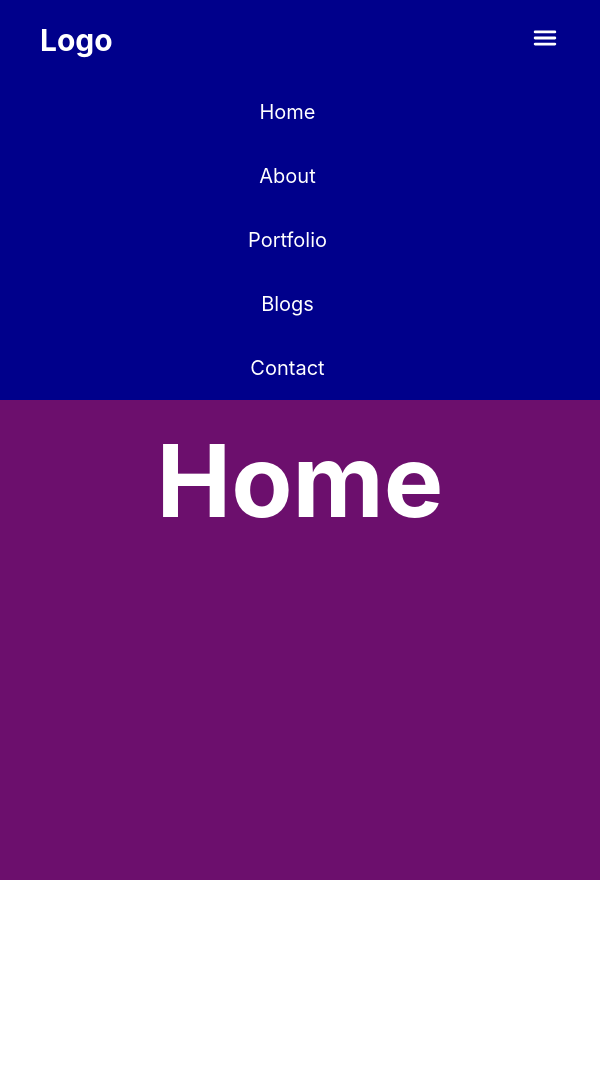
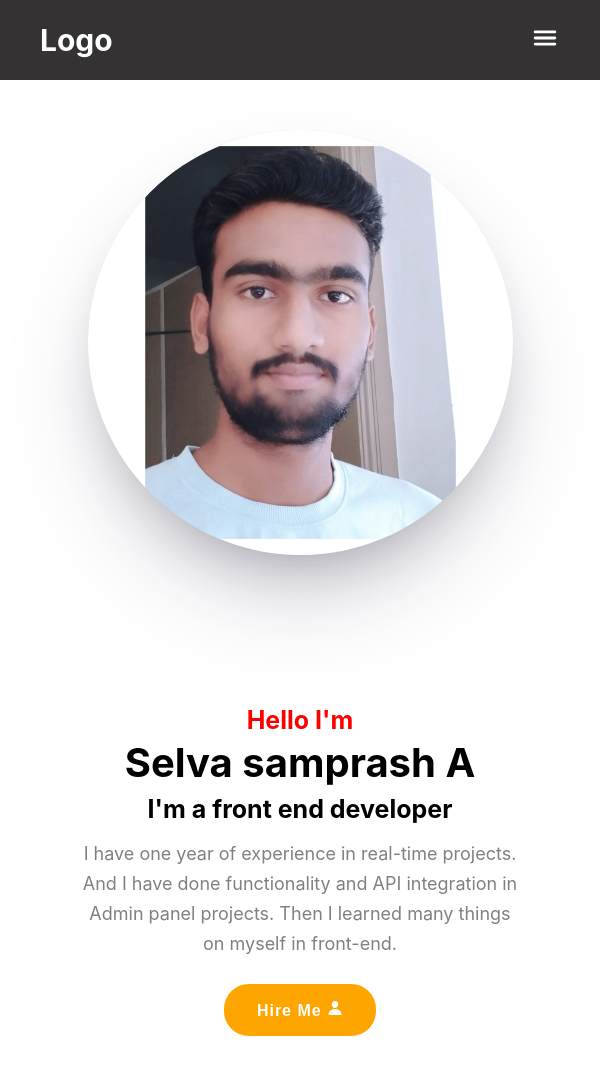
Before and after one commit to selva-arsl/portfolio_website, a React (Create React App) app in the folder p-project/portfolio_project/: page / in a window 600 px wide. Shown: the top 1074 px of the page. Before the commit the page ends 880 px from the top, so only its background shows below. Built offline with nearby package versions, Linux system fonts and the light colour scheme.

Commit message:
home update works

```diff
--- a/p-project/portfolio_project/src/App.css
+++ b/p-project/portfolio_project/src/App.css
@@ -2,11 +2,14 @@
   margin:0px;
   padding:0px;
   box-sizing:border-box;
+  scroll-behavior: smooth;
 
 }
 
-.App{
-   Width:100%;
-   height: 100vh;
-   background-color: skyblue;
+:root{
+  --red-color:red;
+  --gray-color:gray;
+  --black-color:black;
+  --white-color:white;
+  --orange-color:orange;
 }
--- a/p-project/portfolio_project/src/css/home.css
+++ b/p-project/portfolio_project/src/css/home.css
@@ -1,12 +1,220 @@
 .home-container{
-    width:100%;
-    height: 100vh;
-    background-color: rgb(108, 15, 109);
-    color:white;
-    display:grid;
-    place-items: center;
+    min-height:648px;
+    background-color: var(--white-color);
+    /* border:3px solid brown; */
+    margin-top:80px;
+    display: grid;
+    align-items: center;
+    justify-items: center;
+
+
 }
 
-.home-container>h1{
-    font-size:100px;
+.home-overall{
+    width: 80%;
+    min-height: 550px;
+    /* border:2px solid black; */
+    display:flex;
+    align-items: center;
+    justify-content: center;
 }
+
+.img-left{
+    width:100%;
+    min-height: 550px;
+    /* border:2px solid red; */
+    display: flex;
+    align-items: center;
+    justify-content: center;
+}
+
+.img-left img{
+    width:85%;
+    height:85%;
+    object-fit: cover;
+    border-radius: 50%;
+    box-shadow: rgba(50, 50, 93, 0.25) 0px 50px 100px -20px, rgba(0, 0, 0, 0.3) 0px 30px 60px -30px, rgba(10, 37, 64, 0.35) 0px -2px 6px 0px inset;
+
+
+}
+
+
+.content-right{
+    width:100%;
+    min-height: 550px;
+    /* border: 2px solid burlywood; */
+    padding:100px 80px;
+}
+
+.content-right h4{
+     color:var(--red-color);
+     font-size:30px;
+}
+
+.content-right h1{
+    font-size:50px;
+    padding:3px 0px;
+}
+
+.content-right h3{
+    font-size:25px;
+    padding:4px 0px 8px;
+}
+
+.content-right p{
+    color:var(--gray-color);
+    font-size:18px;
+    line-height: 28px;
+    padding:7px 0px 25px 0px;
+}
+
+.content-right button{
+    font-size:16px;
+    padding:13px 30px;
+    border: none;
+    border-radius:25px;
+    color:var(--white-color);
+    background-color:var(--orange-color);
+    font-weight:bold;
+    letter-spacing:1px;
+    cursor:pointer;
+    transition: all 0.5s ease;
+    border:3px solid var(--orange-color);
+
+
+}
+
+.content-right button:hover{
+    color:var(--black-color);
+    background-color:var(--white-color);
+    border:3px solid var(--orange-color);
+
+}
+/*mobile view*/
+@media only screen and (min-width:320px) and (max-width:500px){
+    .home-overall{
+        display: flex;
+        flex-direction: column;
+        justify-content: center;
+        align-items: center;
+        gap:20px;
+        padding:20px;
+        text-align: center;
+    }
+
+    .home-overall{
+        width: 100%;
+        min-height: 550px;
+        /* border:2px solid black; */
+        display:flex;
+        align-items: center;
+        justify-content: center;
+    }
+
+
+    .img-left{
+        width:100%;
+        min-height:350px;
+        /* border:2px solid red; */
+        display: flex;
+        align-items: center;
+        justify-content: center;
+    }
+
+
+
+    .content-right{
+        width:100%;
+        min-height: 350px;
+        /* border: 2px solid burlywood; */
+        padding:20px;
+    }
+
+    .content-right h4{
+        font-size:16px;
+    }
+    .content-right h1{
+        font-size:26px;
+    }
+    .content-right h3{
+        font-size: 15px;
+    }
+    .content-right p{
+        font-size:15px;
+        line-height: 25px;
+    }
+    .content-right button{
+        font-size:14px;
+    }
+}
+
+
+/*tab view*/
+@media only screen and (min-width:500px) and (max-width:1000px){
+    .home-overall{
+        display: flex;
+        flex-direction: column;
+        justify-content: center;
+        align-items: center;
+        gap:50px;
+        padding:50px;
+        text-align: center;
+    }
+
+    .home-overall{
+        width: 100%;
+        min-height: 550px;
+        /* border:2px solid black; */
+        display:flex;
+        align-items: center;
+        justify-content: center;
+    }
+
+
+    .img-left{
+        width:100%;
+        min-height:350px;
+        /* border:2px solid red; */
+        display: flex;
+        align-items: center;
+        justify-content: center;
+    }
+
+
+
+    .content-right{
+        width:100%;
+        min-height: 450px;
+        /* border: 2px solid burlywood; */
+        padding:100px 30px;
+    }
+
+    .content-right h4{
+        font-size:25px;
+
+    }
+    .content-right h1{
+        font-size:40px;
+    }
+    .content-right h3{
+        font-size: 25px;
+    }
+    .content-right p{
+        font-size:18px;
+        line-height: 30px;
+    }
+    .content-right button{
+        font-size:16px;
+    }
+}
+
+
+
+/* @media only screen and (max-width:1000px){
+    .home-overall{
+        display: flex;
+        flex-direction: column;
+
+    }
+
+} */
--- a/p-project/portfolio_project/src/css/nav.css
+++ b/p-project/portfolio_project/src/css/nav.css
@@ -1,12 +1,14 @@
 nav {
     width: 100%;
     height: 80px;
-    background-color: darkblue;
+    background-color: rgb(52, 50, 50);
     display: flex;
     justify-content: space-between;
     align-items: center;
     padding: 20px 40px;
-    position: relative;
+    /* position: relative; */
+    position: fixed;
+    top:0;
 
 }
 
@@ -54,10 +56,10 @@ nav ul li {
         left: 0px;
         right: 0px;
         display: flex;
-        flex-direction:column;
+        flex-direction: column;
         justify-content: center;
         text-align: center;
-        background-color: darkblue;
+        background-color: rgb(52, 50, 50);
         gap: 0px;
 
 
@@ -65,17 +67,17 @@ nav ul li {
 
     nav ul li {
         padding: 20px;
-        display: block;
+        display: none;
 
     }
 
-    nav ul{
+    nav ul {
         display: none;
     }
 
 
     .menu {
-        display:block;
+        display: block;
         cursor: pointer;
         transition: all 0.5s;
     }
--- a/p-project/portfolio_project/src/home.js
+++ b/p-project/portfolio_project/src/home.js
@@ -1,15 +1,38 @@
 import React from "react";
 import "./css/home.css";
+import Selva_db from "./assets/selva_db.jpg";
+import { IoPerson } from "react-icons/io5";
 
 
 class Home extends React.Component {
     render() {
 
         return (
+
             <div className="home-container">
-                <h1>Home</h1>
+                <div className="home-overall">
 
+
+                    <div className="img-left">
+                        <img src={Selva_db} alt="selva image" />
+                    </div>
+
+                    <div className="content-right">
+
+                        <h4>Hello I'm</h4>
+
+                        <h1>Selva samprash A</h1>
+
+                        <h3>I'm a front end developer</h3>
+
+                        <p>I have one year of experience in real-time projects.  And I have done functionality and API integration in Admin panel projects.  Then I learned many things on myself in front-end.</p>
+
+                        <button>Hire Me <IoPerson /></button>
+                    </div>
+
+                </div>
             </div>
+
         );
     };
 };
```
Also changed, not shown: p-project/portfolio_project/src/App.js (+1 -12 lines), p-project/portfolio_project/src/assets/selva_db1.jpg (added).
